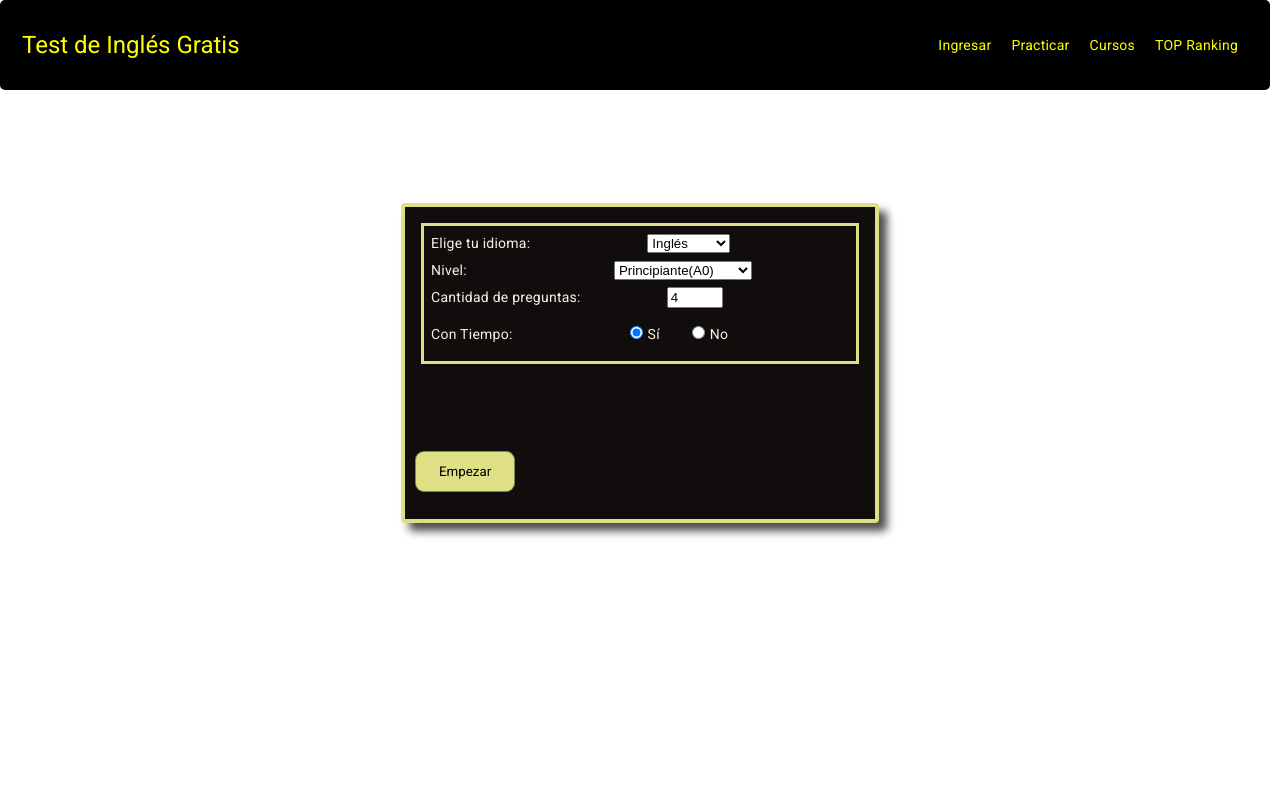
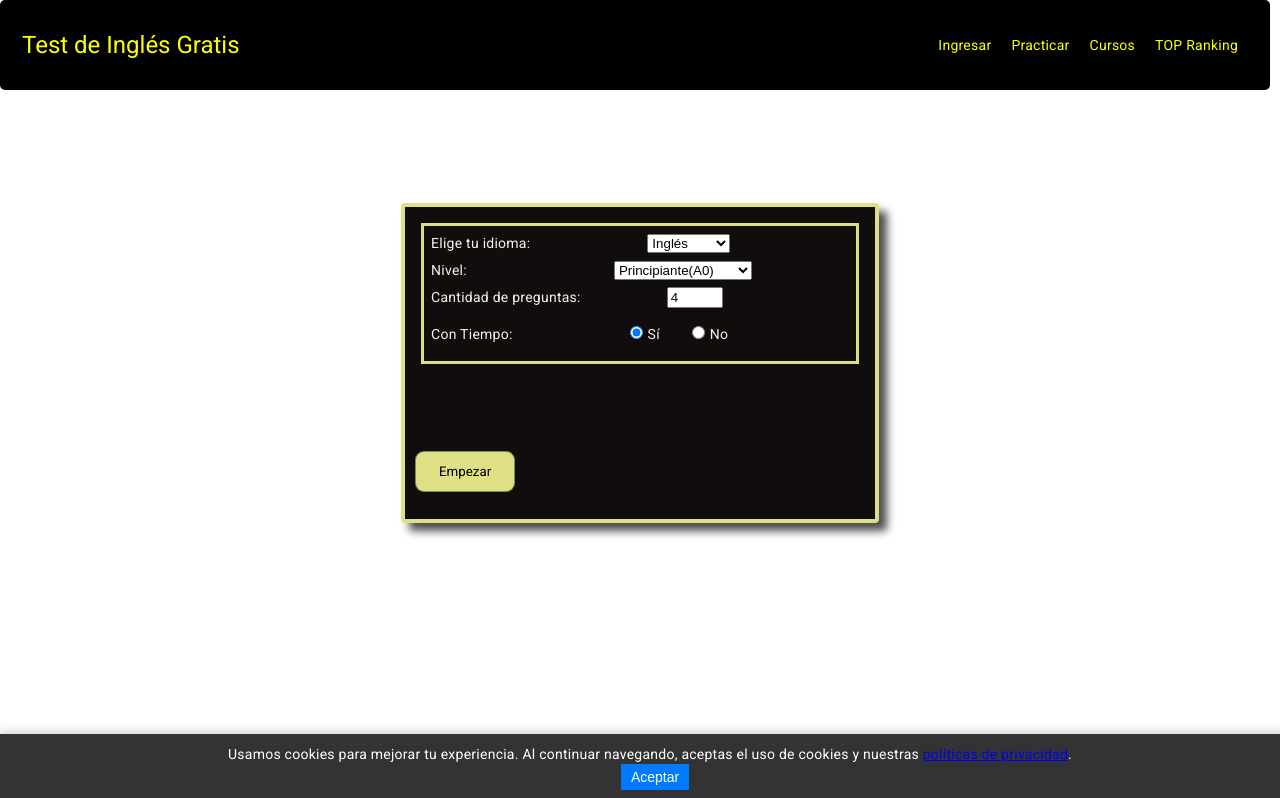
Before and after one commit to sebasxx85/englishProyect, an Angular app: page /home in a window 1280 px wide. Shown: the top 798 px of the page. Built offline with nearby package versions, Linux system fonts and the light colour scheme.

Commit message:
add uso cookies

```diff
--- a/src/app/components/home/home.component.html
+++ b/src/app/components/home/home.component.html
@@ -1,4 +1,10 @@
 <app-header [title]="title"></app-header>
+
+<!--Aceptar cookies-->
+<div id="cookie-banner" class="cookie-banner" *ngIf="!cookiesAccepted">
+  <p>Usamos cookies para mejorar tu experiencia. Al continuar navegando, aceptas el uso de cookies y nuestras <a href="/privacy-policy" target="_blank">políticas de privacidad</a>.</p>
+  <button mat-button color="primary" (click)="acceptCookies()">Aceptar</button>
+</div>
 
 <body>
   <div class="card-container">
--- a/src/app/components/home/home.component.scss
+++ b/src/app/components/home/home.component.scss
@@ -102,3 +102,35 @@ select {
   display: inline-flex;
   margin-right: 5px;
 }
+
+.cookie-banner {
+  position: fixed;
+  bottom: 0;
+  width: 100%;
+  background-color: #333;
+  color: white;
+  text-align: center;
+  padding: 10px;
+  z-index: 1000;
+  box-shadow: 0px -2px 10px rgba(0, 0, 0, 0.2);
+}
+
+.cookie-banner p {
+  margin: 0;
+  padding: 0 10px;
+  font-size: 14px;
+}
+
+.cookie-banner button {
+  margin-left: 10px;
+  background-color: #007bff;
+  color: white;
+  border: none;
+  padding: 5px 10px;
+  cursor: pointer;
+  font-size: 14px;
+}
+
+.cookie-banner button:hover {
+  background-color: #0056b3;
+}
--- a/src/app/components/home/home.component.ts
+++ b/src/app/components/home/home.component.ts
@@ -22,6 +22,7 @@ export class HomeComponent implements OnInit {
   form!: FormGroup
   loading = false
   today = new Date();
+  cookiesAccepted: boolean = false;
 
 
   idiomaSelect = [
@@ -45,6 +46,10 @@ export class HomeComponent implements OnInit {
     this.form.get('nivel')?.valueChanges.subscribe(value => {
       console.log('El valor del nivel ha cambiado:', value);
     });
+
+    // Verificar si el usuario ya aceptó las cookies
+    const cookiesStatus = localStorage.getItem('cookiesAccepted');
+    this.cookiesAccepted = cookiesStatus === 'true';
 
   }
 
@@ -77,6 +82,12 @@ export class HomeComponent implements OnInit {
       alert("Tendrás todo el tiempo para realizar el test");
     }
 
+  }
+
+  acceptCookies() {
+    // Marcar las cookies como aceptadas
+    localStorage.setItem('cookiesAccepted', 'true');
+    this.cookiesAccepted = true;
   }
 
   empezar() {
```
Also changed, not shown: 2 other files (tests, documents, lock files or other folders).
